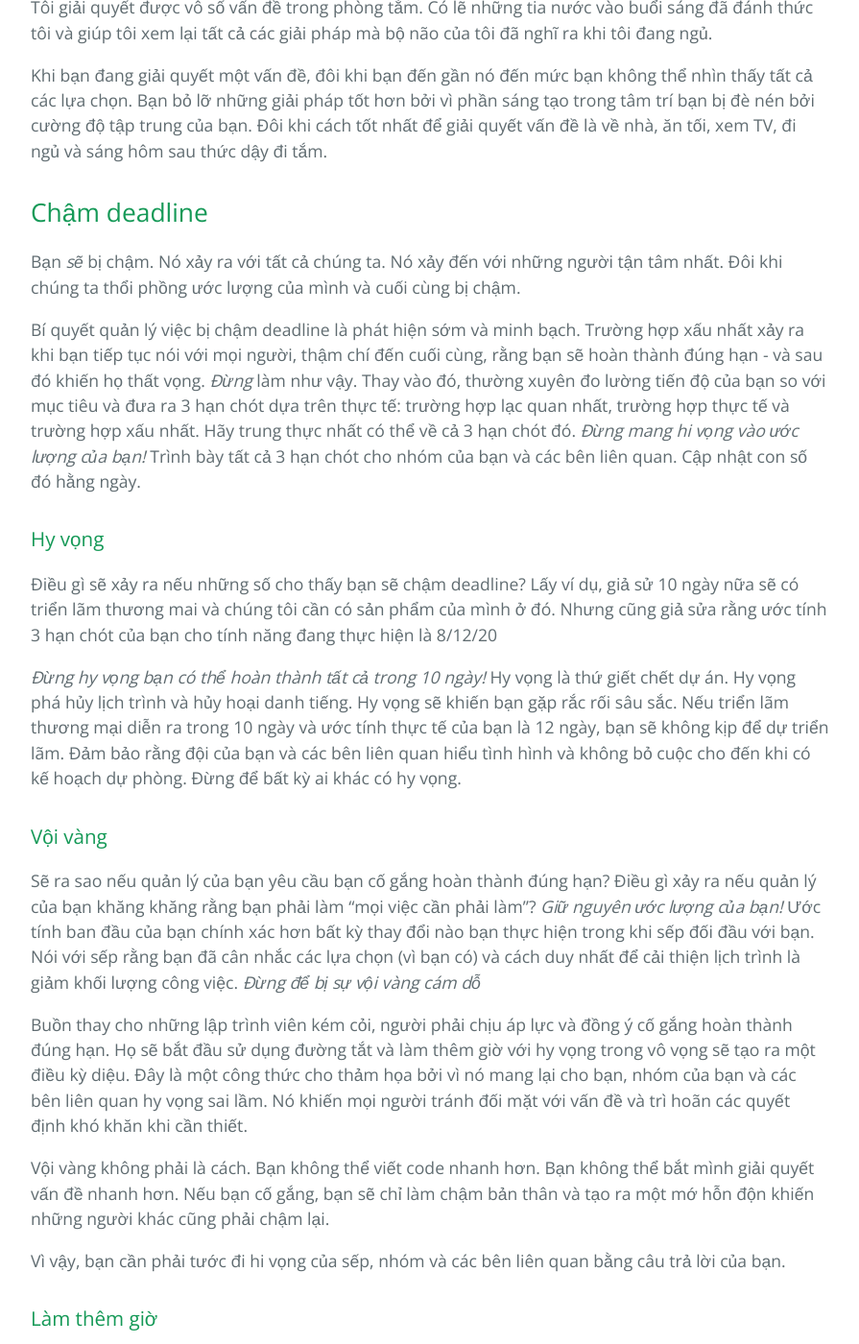
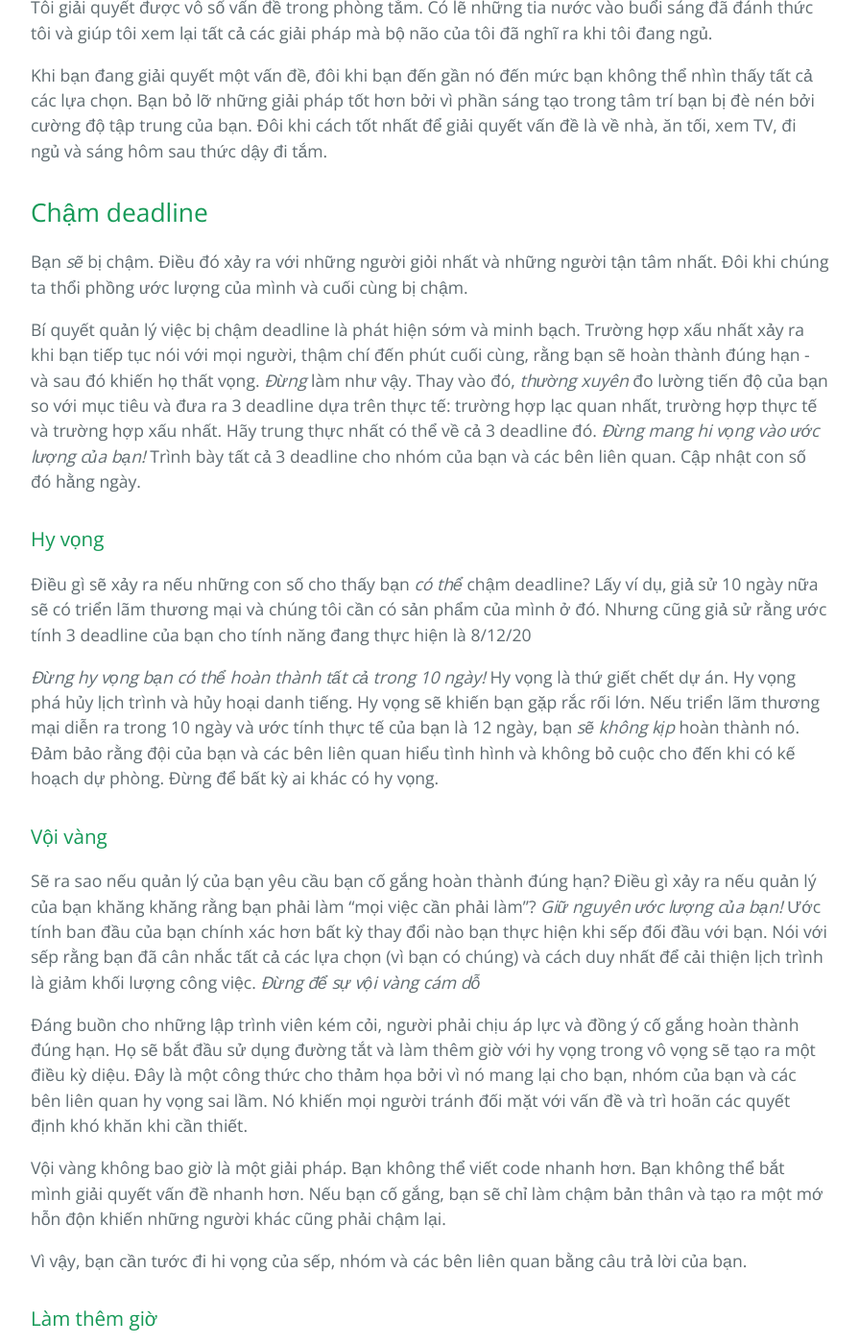
Before and after one commit to HaiBV/haibv.github.io, a Jekyll site: the page built from clean-coder/chapter-4-coding.md, in a window 1280 px wide and 1400 px high, scrolled down 10823 px. Shown: the whole window at 96% size, without its empty margins (192-1087 px from the left). Built offline with Jekyll 4.4.1, drawn with Linux system fonts in a browser that asks for light colours; our own code applies the rules of GitHub Pages for plain Markdown files.

Commit message:
Book - The Clean Coder - Correction - C4

```diff
--- a/clean-coder/chapter-4-coding.md
+++ b/clean-coder/chapter-4-coding.md
@@ -208,25 +208,25 @@ Khi bạn đang giải quyết một vấn đề, đôi khi bạn đến gần n
 
 ## Chậm deadline
 
-Bạn _sẽ_ bị chậm. Nó xảy ra với tất cả chúng ta. Nó xảy đến với những người tận tâm nhất. Đôi khi chúng ta thổi phồng ước lượng của mình và cuối cùng bị chậm.
+Bạn _sẽ_ bị chậm. Điều đó xảy ra với những người giỏi nhất và những người tận tâm nhất. Đôi khi chúng ta thổi phồng ước lượng của mình và cuối cùng bị chậm.
 
-Bí quyết quản lý việc bị chậm deadline là phát hiện sớm và minh bạch. Trường hợp xấu nhất xảy ra khi bạn tiếp tục nói với mọi người, thậm chí đến cuối cùng, rằng bạn sẽ hoàn thành đúng hạn - và sau đó khiến họ thất vọng. _Đừng_ làm như vậy. Thay vào đó, thường xuyên đo lường tiến độ của bạn so với mục tiêu và đưa ra 3 hạn chót dựa trên thực tế: trường hợp lạc quan nhất, trường hợp thực tế và trường hợp xấu nhất. Hãy trung thực nhất có thể về cả 3 hạn chót đó. _Đừng mang hi vọng vào ước lượng của bạn!_ Trình bày tất cả 3 hạn chót cho nhóm của bạn và các bên liên quan. Cập nhật con số đó hằng ngày.
+Bí quyết quản lý việc bị chậm deadline là phát hiện sớm và minh bạch. Trường hợp xấu nhất xảy ra khi bạn tiếp tục nói với mọi người, thậm chí đến phút cuối cùng, rằng bạn sẽ hoàn thành đúng hạn - và sau đó khiến họ thất vọng. _Đừng_ làm như vậy. Thay vào đó, _thường xuyên_ đo lường tiến độ của bạn so với mục tiêu và đưa ra 3 deadline dựa trên thực tế: trường hợp lạc quan nhất, trường hợp thực tế và trường hợp xấu nhất. Hãy trung thực nhất có thể về cả 3 deadline đó. _Đừng mang hi vọng vào ước lượng của bạn!_ Trình bày tất cả 3 deadline cho nhóm của bạn và các bên liên quan. Cập nhật con số đó hằng ngày.
 
 ### Hy vọng
 
-Điều gì sẽ xảy ra nếu những số cho thấy bạn sẽ chậm deadline? Lấy ví dụ, giả sử 10 ngày nữa sẽ có triển lãm thương mai và chúng tôi cần có sản phẩm của mình ở đó. Nhưng cũng giả sửa rằng ước tính 3 hạn chót của bạn cho tính năng đang thực hiện là 8/12/20
+Điều gì sẽ xảy ra nếu những con số cho thấy bạn _có thể_ chậm deadline? Lấy ví dụ, giả sử 10 ngày nữa sẽ có triển lãm thương mại và chúng tôi cần có sản phẩm của mình ở đó. Nhưng cũng giả sử rằng ước tính 3 deadline của bạn cho tính năng đang thực hiện là 8/12/20
 
-_Đừng hy vọng bạn có thể hoàn thành tất cả trong 10 ngày!_ Hy vọng là thứ giết chết dự án. Hy vọng phá hủy lịch trình và hủy hoại danh tiếng. Hy vọng sẽ khiến bạn gặp rắc rối sâu sắc. Nếu triển lãm thương mại diễn ra trong 10 ngày và ước tính thực tế của bạn là 12 ngày, bạn sẽ không kịp để dự triển lãm. Đảm bảo rằng đội của bạn và các bên liên quan hiểu tình hình và không bỏ cuộc cho đến khi có kế hoạch dự phòng. Đừng để bất kỳ ai khác có hy vọng.
+_Đừng hy vọng bạn có thể hoàn thành tất cả trong 10 ngày!_ Hy vọng là thứ giết chết dự án. Hy vọng phá hủy lịch trình và hủy hoại danh tiếng. Hy vọng sẽ khiến bạn gặp rắc rối lớn. Nếu triển lãm thương mại diễn ra trong 10 ngày và ước tính thực tế của bạn là 12 ngày, bạn _sẽ không kịp_ hoàn thành nó. Đảm bảo rằng đội của bạn và các bên liên quan hiểu tình hình và không bỏ cuộc cho đến khi có kế hoạch dự phòng. Đừng để bất kỳ ai khác có hy vọng.
 
 ### Vội vàng
 
-Sẽ ra sao nếu quản lý của bạn yêu cầu bạn cố gắng hoàn thành đúng hạn? Điều gì xảy ra nếu quản lý của bạn khăng khăng rằng bạn phải làm "mọi việc cần phải làm"? _Giữ nguyên ước lượng của bạn!_ Ước tính ban đầu của bạn chính xác hơn bất kỳ thay đổi nào bạn thực hiện trong khi sếp đối đầu với bạn. Nói với sếp rằng bạn đã cân nhắc các lựa chọn (vì bạn có) và cách duy nhất để cải thiện lịch trình là giảm khối lượng công việc. _Đừng để bị sự vội vàng cám dỗ_
+Sẽ ra sao nếu quản lý của bạn yêu cầu bạn cố gắng hoàn thành đúng hạn? Điều gì xảy ra nếu quản lý của bạn khăng khăng rằng bạn phải làm "mọi việc cần phải làm"? _Giữ nguyên ước lượng của bạn!_ Ước tính ban đầu của bạn chính xác hơn bất kỳ thay đổi nào bạn thực hiện khi sếp đối đầu với bạn. Nói với sếp rằng bạn đã cân nhắc tất cả các lựa chọn (vì bạn có chúng) và cách duy nhất để cải thiện lịch trình là giảm khối lượng công việc. _Đừng để sự vội vàng cám dỗ_
 
-Buồn thay cho những lập trình viên kém cỏi, người phải chịu áp lực và đồng ý cố gắng hoàn thành đúng hạn. Họ sẽ bắt đầu sử dụng đường tắt và làm thêm giờ với hy vọng trong vô vọng sẽ tạo ra một điều kỳ diệu. Đây là một công thức cho thảm họa bởi vì nó mang lại cho bạn, nhóm của bạn và các bên liên quan hy vọng sai lầm. Nó khiến mọi người tránh đối mặt với vấn đề và trì hoãn các quyết định khó khăn khi cần thiết.
+Đáng buồn cho những lập trình viên kém cỏi, người phải chịu áp lực và đồng ý cố gắng hoàn thành đúng hạn. Họ sẽ bắt đầu sử dụng đường tắt và làm thêm giờ với hy vọng trong vô vọng sẽ tạo ra một điều kỳ diệu. Đây là một công thức cho thảm họa bởi vì nó mang lại cho bạn, nhóm của bạn và các bên liên quan hy vọng sai lầm. Nó khiến mọi người tránh đối mặt với vấn đề và trì hoãn các quyết định khó khăn khi cần thiết.
 
-Vội vàng không phải là cách. Bạn không thể viết code nhanh hơn. Bạn không thể bắt mình giải quyết vấn đề nhanh hơn. Nếu bạn cố gắng, bạn sẽ chỉ làm chậm bản thân và tạo ra một mớ hỗn độn khiến những người khác cũng phải chậm lại.
+Vội vàng không bao giờ là một giải pháp. Bạn không thể viết code nhanh hơn. Bạn không thể bắt mình giải quyết vấn đề nhanh hơn. Nếu bạn cố gắng, bạn sẽ chỉ làm chậm bản thân và tạo ra một mớ hỗn độn khiến những người khác cũng phải chậm lại.
 
-Vì vậy, bạn cần phải tước đi hi vọng của sếp, nhóm và các bên liên quan bằng câu trả lời của bạn.
+Vì vậy, bạn cần tước đi hi vọng của sếp, nhóm và các bên liên quan bằng câu trả lời của bạn.
 
 ### Làm thêm giờ
 
```
